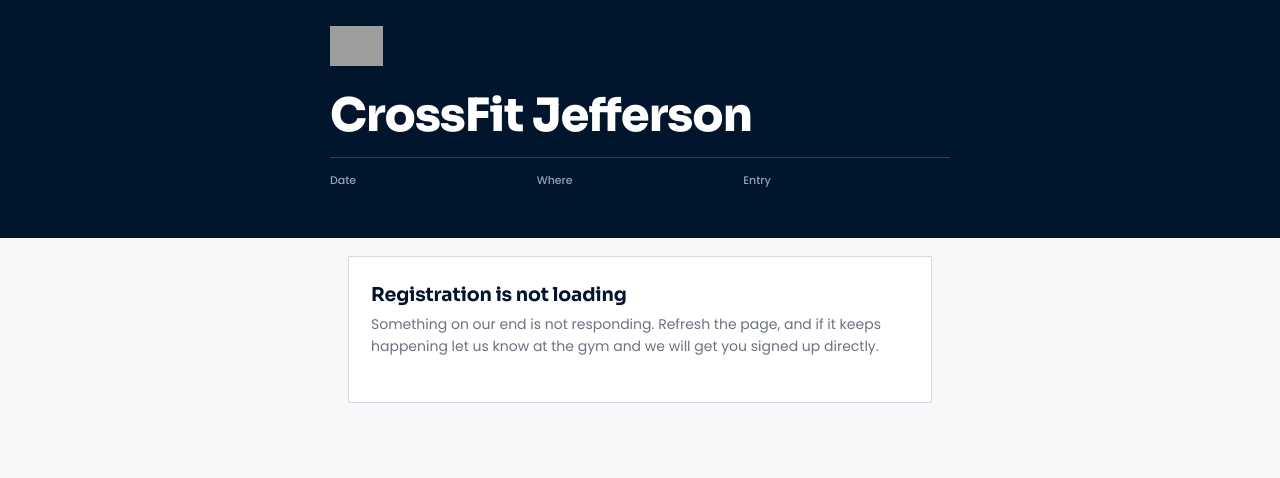
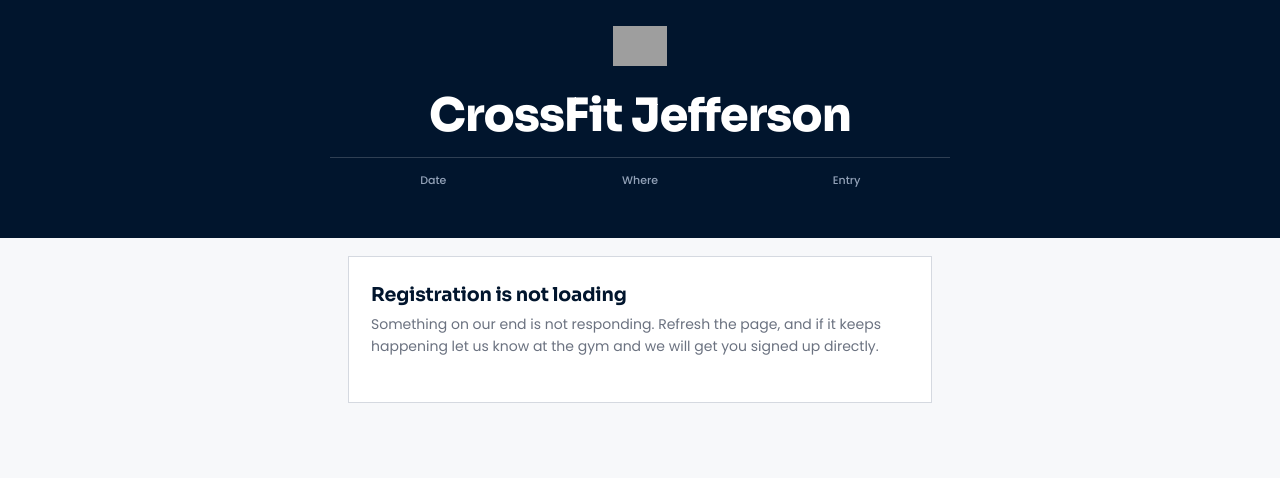
Before and after one commit to CrossFit-Jefferson/cfj-hyrox, a plain HTML site: page index.html in a window 1280 px wide. Drawn offline with Linux system fonts and the light colour scheme; no server answers; grey boxes are pictures that could not be loaded.

Commit message:
Update index.html

```diff
--- a/index.html
+++ b/index.html
@@ -43,8 +43,8 @@
     padding: 26px 22px 30px;
     color: var(--white);
   }
-  .masthead-inner { max-width: 620px; margin: 0 auto; }
-  .logo { height: 40px; width: auto; display: block; margin-bottom: 26px; }
+  .masthead-inner { max-width: 620px; margin: 0 auto; text-align: center; }
+  .logo { height: 40px; width: auto; display: block; margin: 0 auto 26px; }
   .logo-fallback {
     font-family: 'Sora'; font-size: 26px; font-weight: 800;
     color: var(--white); margin-bottom: 26px; letter-spacing: 0.01em;
@@ -59,6 +59,7 @@
   }
   .event-meta {
     display: flex; flex-wrap: wrap; gap: 10px 0;
+    justify-content: center;
     border-top: 1px solid rgba(255,255,255,0.18);
     padding-top: 14px; margin-top: 18px;
   }
@@ -73,7 +74,7 @@
   }
   .event-intro {
     font-size: 15px; color: #C3CDDB;
-    margin: 0; max-width: 46ch;
+    margin: 0 auto; max-width: 46ch;
   }
 
   /* ---------- Panels ---------- */
```
